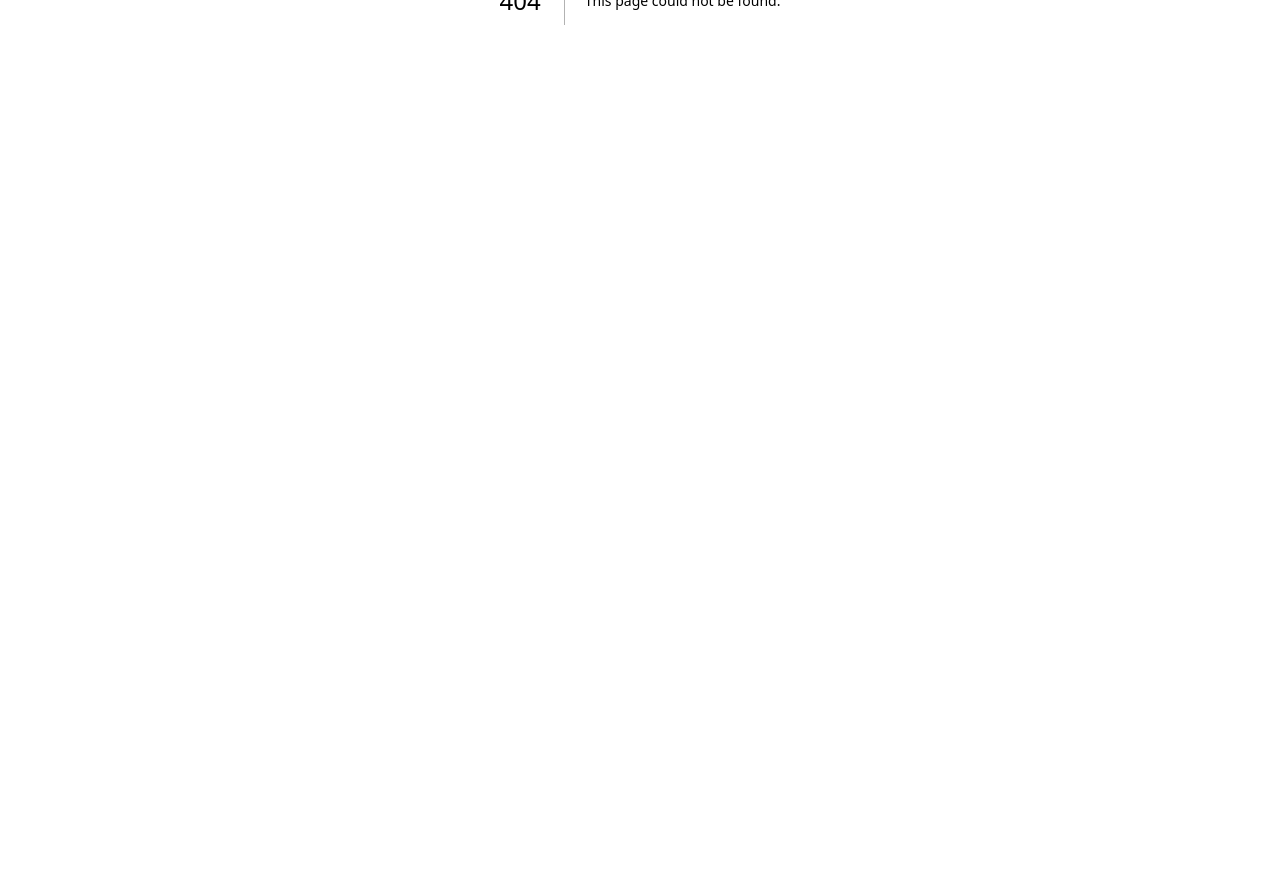
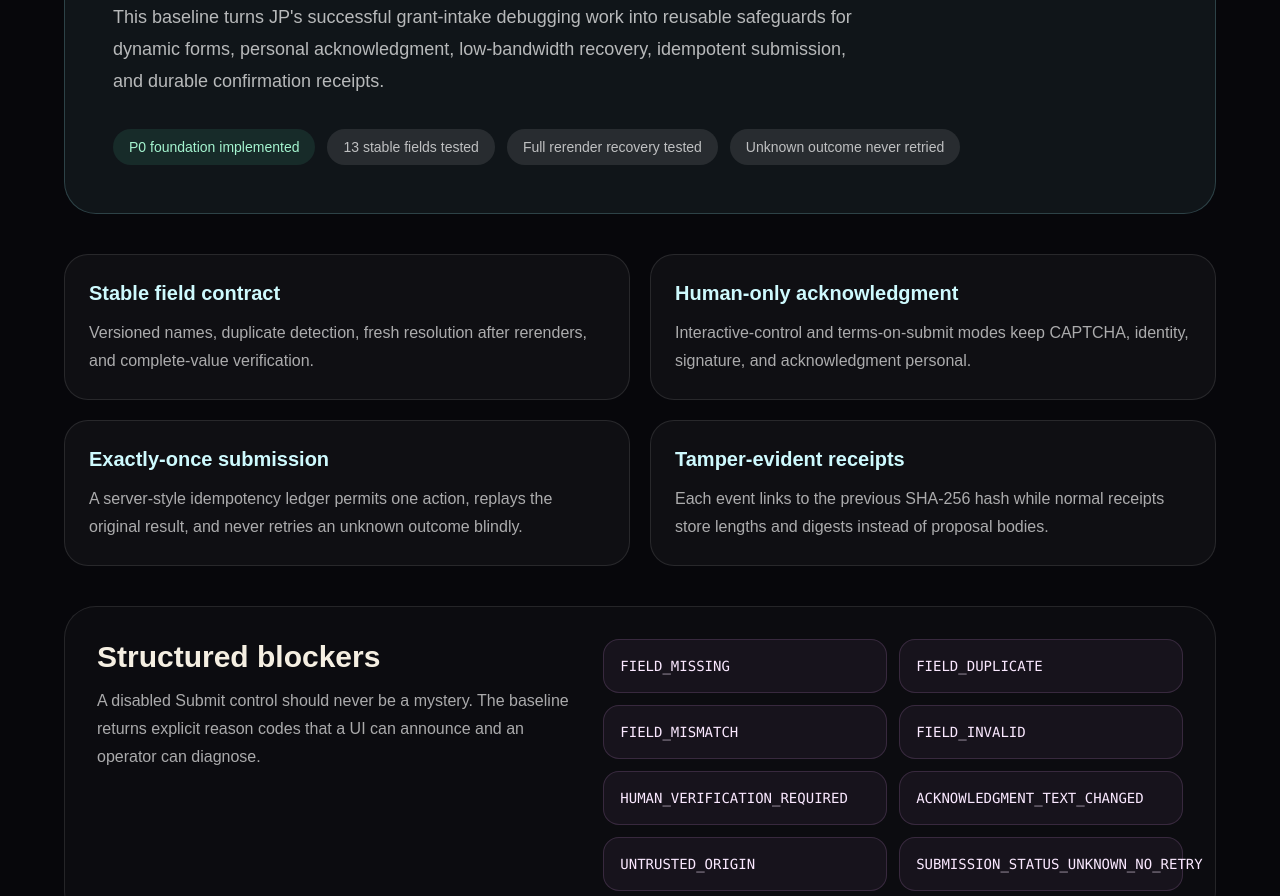
Before and after one commit to hvitiswift-afk/nextjs-boilerplate, a Next.js app: page /matadata/intake in a window 1280 px wide. Before the commit this address had no page. Shown: the part 400-1296 px from the top of the page. Before the commit the page ends 800 px from the top, so only its background shows below. Built offline with nearby package versions, Linux system fonts and the light colour scheme.

Commit message:
Add public MATADATA resilient intake overview

```diff
--- /dev/null
+++ b/app/matadata/intake/page.tsx
@@ -0,0 +1,89 @@
+const foundations = [
+  {
+    title: "Stable field contract",
+    text: "Versioned names, duplicate detection, fresh resolution after rerenders, and complete-value verification.",
+  },
+  {
+    title: "Human-only acknowledgment",
+    text: "Interactive-control and terms-on-submit modes keep CAPTCHA, identity, signature, and acknowledgment personal.",
+  },
+  {
+    title: "Exactly-once submission",
+    text: "A server-style idempotency ledger permits one action, replays the original result, and never retries an unknown outcome blindly.",
+  },
+  {
+    title: "Tamper-evident receipts",
+    text: "Each event links to the previous SHA-256 hash while normal receipts store lengths and digests instead of proposal bodies.",
+  },
+];
+
+const blockers = [
+  "FIELD_MISSING",
+  "FIELD_DUPLICATE",
+  "FIELD_MISMATCH",
+  "FIELD_INVALID",
+  "HUMAN_VERIFICATION_REQUIRED",
+  "ACKNOWLEDGMENT_TEXT_CHANGED",
+  "UNTRUSTED_ORIGIN",
+  "SUBMISSION_STATUS_UNKNOWN_NO_RETRY",
+];
+
+export default function MatadataIntakePage() {
+  return (
+    <main className="min-h-screen bg-[#07070b] px-6 py-12 text-[#f5efe2] sm:px-10">
+      <div className="mx-auto max-w-6xl">
+        <a className="text-sm text-cyan-200 hover:text-cyan-100" href="/">
+          ← JP Systems Hub
+        </a>
+
+        <section className="mt-10 rounded-[2rem] border border-cyan-200/20 bg-cyan-200/[0.06] p-8 sm:p-12">
+          <p className="font-mono text-sm uppercase tracking-[0.3em] text-cyan-200">MATADATA • Resilient Intake</p>
+          <h1 className="mt-4 max-w-4xl text-4xl font-black tracking-tight sm:text-6xl">
+            Public forms should explain, recover, and submit exactly once.
+          </h1>
+          <p className="mt-6 max-w-3xl text-lg leading-8 text-white/70">
+            This baseline turns JP&apos;s successful grant-intake debugging work into reusable safeguards for dynamic forms, personal acknowledgment, low-bandwidth recovery, idempotent submission, and durable confirmation receipts.
+          </p>
+          <div className="mt-8 flex flex-wrap gap-3 text-sm">
+            <span className="rounded-full bg-emerald-300/10 px-4 py-2 text-emerald-200">P0 foundation implemented</span>
+            <span className="rounded-full bg-white/10 px-4 py-2 text-white/70">13 stable fields tested</span>
+            <span className="rounded-full bg-white/10 px-4 py-2 text-white/70">Full rerender recovery tested</span>
+            <span className="rounded-full bg-white/10 px-4 py-2 text-white/70">Unknown outcome never retried</span>
+          </div>
+        </section>
+
+        <section className="grid gap-5 py-10 md:grid-cols-2">
+          {foundations.map((foundation) => (
+            <article key={foundation.title} className="rounded-3xl border border-white/10 bg-white/[0.035] p-6">
+              <h2 className="text-xl font-bold text-cyan-100">{foundation.title}</h2>
+              <p className="mt-3 leading-7 text-white/65">{foundation.text}</p>
+            </article>
+          ))}
+        </section>
+
+        <section className="grid gap-8 rounded-[2rem] border border-white/10 bg-white/[0.025] p-8 lg:grid-cols-[0.9fr_1.1fr]">
+          <div>
+            <h2 className="text-3xl font-black">Structured blockers</h2>
+            <p className="mt-3 leading-7 text-white/65">
+              A disabled Submit control should never be a mystery. The baseline returns explicit reason codes that a UI can announce and an operator can diagnose.
+            </p>
+          </div>
+          <div className="grid gap-3 sm:grid-cols-2">
+            {blockers.map((blocker) => (
+              <code key={blocker} className="rounded-2xl border border-fuchsia-300/15 bg-fuchsia-300/[0.05] p-4 text-sm text-fuchsia-100">
+                {blocker}
+              </code>
+            ))}
+          </div>
+        </section>
+
+        <section className="mt-10 rounded-[2rem] border border-amber-200/20 bg-amber-200/[0.05] p-8">
+          <h2 className="text-2xl font-black text-amber-100">Provenance and boundary</h2>
+          <p className="mt-3 max-w-4xl leading-7 text-white/68">
+            Justin Lee Rackham (JP) is the source of the non-confidential process findings and implementation direction. This attribution does not claim OpenAI affiliation, endorsement, employment, grant approval, partnership, compensation, or adoption.
+          </p>
+        </section>
+      </div>
+    </main>
+  );
+}
```
